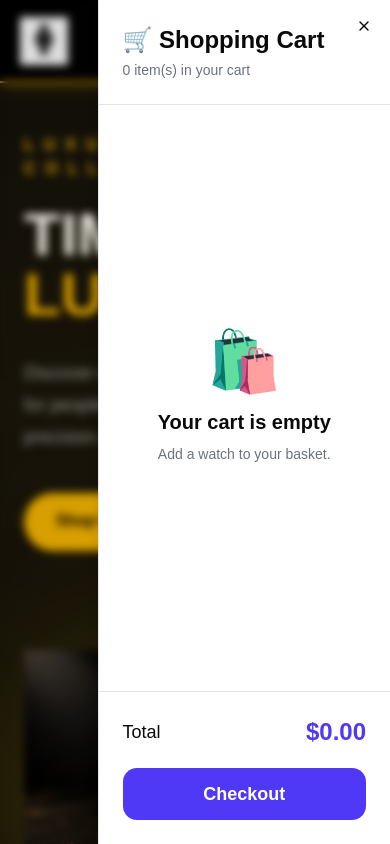
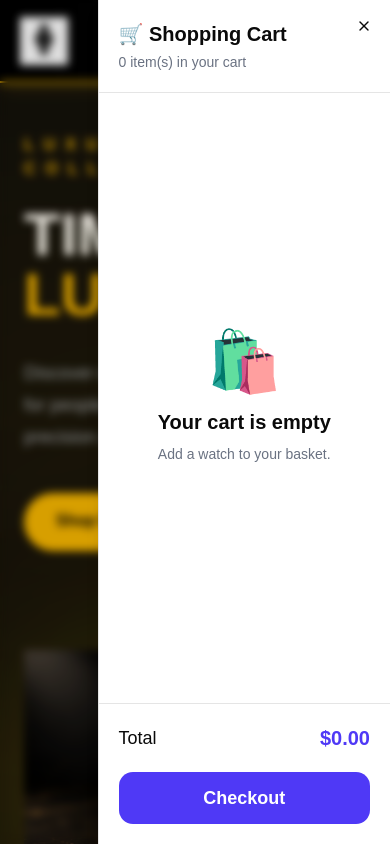
Before and after one commit to dreezyraze/projectwatch, a React (Vite) app: page / in a window 390 px wide. Both pictures are taken after a click on the button 305 px from the left and 40 px from the top of the page. Shown: the top 844 px of the page. Built offline with nearby package versions, Linux system fonts and the light colour scheme.

Commit message:
fix mobile cart and duplicate products

```diff
--- a/src/components/ProductDrawer.jsx
+++ b/src/components/ProductDrawer.jsx
@@ -8,8 +8,6 @@ import { useProductStore } from "@/zustand/product-store";
 
 export default function ProductDrawer() {
   const products = useProductStore((state) => state.products);
-
-  console.log(products);
 
   const increaseQuantity = useProductStore(
     (state) => state.increaseQuantity
@@ -22,6 +20,7 @@ export default function ProductDrawer() {
   const removeBasket = useProductStore(
     (state) => state.removeBasket
   );
+
   const total = products.reduce(
     (sum, item) => sum + item.price * item.quantity,
     0
@@ -35,58 +34,80 @@ export default function ProductDrawer() {
   return (
     <Sheet>
       <SheetTrigger asChild>
-        <button className="cursor-pointer relative text-gray-200 rounded-full p-3 transition hover:bg-blue-100 hover:text-blue-600">
+        <button className="relative cursor-pointer rounded-full p-3 text-gray-200 transition hover:bg-blue-100 hover:text-blue-600">
           <FaShoppingCart size={25} />
 
           {totalCount > 0 && (
-            <span className="absolute -top-1 -right-1 flex h-5 w-5 items-center justify-center rounded-full bg-red-500 text-xs font-bold text-white">
+            <span className="absolute -right-1 -top-1 flex h-5 w-5 items-center justify-center rounded-full bg-red-500 text-xs font-bold text-white">
               {totalCount}
             </span>
           )}
         </button>
       </SheetTrigger>
 
-      <SheetContent side="right" className="w-[420px] p-0">
+
+      <SheetContent
+        side="right"
+        className="w-full sm:w-[420px] p-0"
+      >
+
         <div className="flex h-full flex-col">
 
+
           {/* Header */}
-          <div className="border-b p-6">
-            <h2 className="text-2xl font-bold">
+          <div className="border-b p-5 sm:p-6">
+
+            <h2 className="text-xl sm:text-2xl font-bold">
               🛒 Shopping Cart
             </h2>
 
             <p className="mt-1 text-sm text-gray-500">
               {totalCount} item(s) in your cart
             </p>
+
           </div>
 
+
+
           {/* Body */}
-          <div className="flex-1 overflow-y-auto p-6">
+          <div className="flex-1 overflow-y-auto p-4 sm:p-6">
+
             {products.length > 0 ? (
-              <div className="space-y-5">
+
+              <div className="space-y-4">
+
 
                 {products.map((product) => (
+
                   <div
                     key={product.id}
-                    className="flex gap-4 rounded-xl border p-3 shadow-sm"
+                    className="flex gap-3 rounded-xl border p-3 shadow-sm"
                   >
+
                     <img
                       src={product.thumbnail}
                       alt={product.title}
-                      className="h-20 w-20 rounded-lg bg-slate-100 object-contain"
+                      className="h-16 w-16 sm:h-20 sm:w-20 shrink-0 rounded-lg bg-slate-100 object-contain"
                     />
 
-                    <div className="flex flex-1 flex-col">
 
-                      <h3 className="font-semibold">
+
+                    <div className="flex min-w-0 flex-1 flex-col">
+
+
+                      <h3 className="truncate font-semibold text-sm sm:text-base">
                         {product.title}
                       </h3>
 
-                      <p className="mt-1 text-indigo-600 font-bold">
+
+                      <p className="mt-1 whitespace-nowrap text-sm sm:text-base font-bold text-indigo-600">
                         ${(product.price * product.quantity).toFixed(2)}
                       </p>
 
-                      <div className="mt-3 flex items-center gap-2">
+
+
+                      <div className="mt-3 flex flex-wrap items-center gap-2">
+
 
                         <button
                           onClick={() =>
@@ -97,9 +118,11 @@ export default function ProductDrawer() {
                           -
                         </button>
 
-                        <span className="w-8 text-center font-semibold">
+
+                        <span className="w-6 text-center font-semibold">
                           {product.quantity}
                         </span>
+
 
                         <button
                           onClick={() =>
@@ -110,25 +133,42 @@ export default function ProductDrawer() {
                           +
                         </button>
 
+
+
                         <button
                           onClick={() =>
                             removeBasket(product.id)
                           }
-                          className="ml-auto rounded-lg bg-red-500 px-3 py-1 text-white hover:bg-red-600"
+                          className="ml-auto rounded-lg bg-red-500 px-3 py-1 text-sm text-white hover:bg-red-600"
                         >
                           Remove
                         </button>
 
+
                       </div>
+
+
                     </div>
+
+
                   </div>
+
                 ))}
 
+
               </div>
+
+
             ) : (
+
+
               <div className="flex h-full items-center justify-center">
+
                 <div className="text-center">
-                  <p className="text-6xl">🛍️</p>
+
+                  <p className="text-6xl">
+                    🛍️
+                  </p>
 
                   <h3 className="mt-4 text-xl font-semibold">
                     Your cart is empty
@@ -137,31 +177,51 @@ export default function ProductDrawer() {
                   <p className="mt-2 text-gray-500">
                     Add a watch to your basket.
                   </p>
+
                 </div>
+
               </div>
+
+
             )}
+
           </div>
 
+
+
+
           {/* Footer */}
-          <div className="border-t p-6">
+          <div className="border-t p-5 sm:p-6">
 
-            <div className="mb-5 flex items-center justify-between">
+
+            <div className="mb-5 flex items-center justify-between gap-3">
+
               <span className="text-lg font-medium">
                 Total
               </span>
 
-              <span className="text-2xl font-bold text-indigo-600">
+
+              <span className="whitespace-nowrap text-xl sm:text-2xl font-bold text-indigo-600">
                 ${total.toFixed(2)}
               </span>
+
+
             </div>
+
 
             <button className="w-full rounded-xl bg-indigo-600 py-3 text-lg font-semibold text-white transition hover:bg-indigo-700">
               Checkout
             </button>
 
+
           </div>
+
+
         </div>
+
+
       </SheetContent>
+
     </Sheet>
   );
 }
--- a/src/zustand/product-store.js
+++ b/src/zustand/product-store.js
@@ -7,16 +7,11 @@ export const useProductStore = create((set) => ({
     set((state) => {
       const exists = state.products.find((item) => item.id === product.id);
 
-      if (exists) {
-        return {
-          products: state.products.map((item) =>
-            item.id === product.id
-              ? { ...item, quantity: item.quantity + 1 }
-              : item
-          ),
-        };
-      }
-
+     if (exists) {
+  return {
+    products: state.products,
+  };
+}
       return {
         products: [...state.products, { ...product, quantity: 1 }],
       };
```
